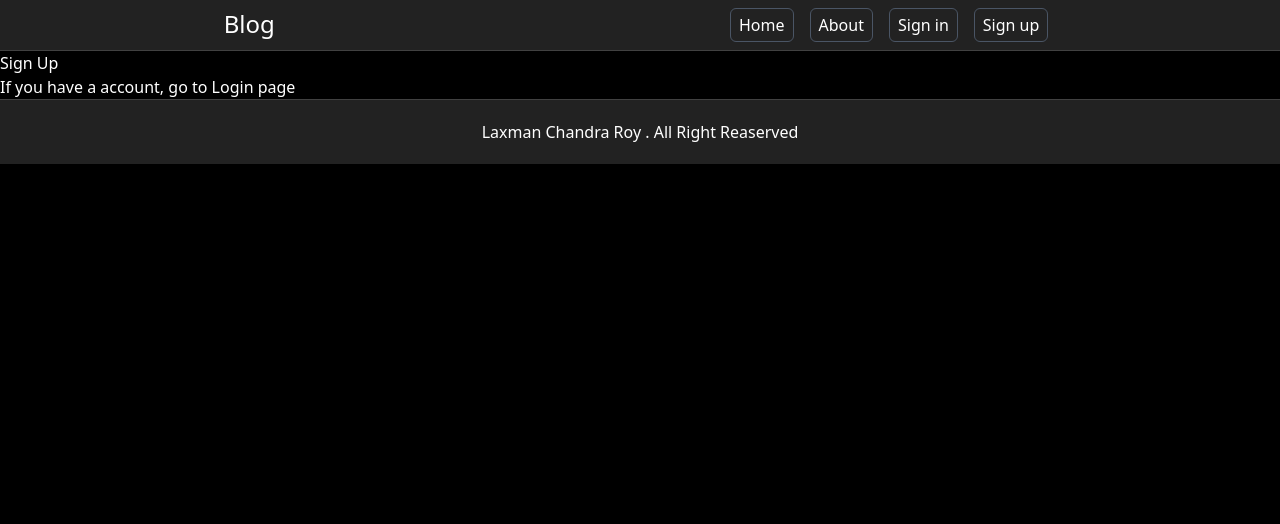
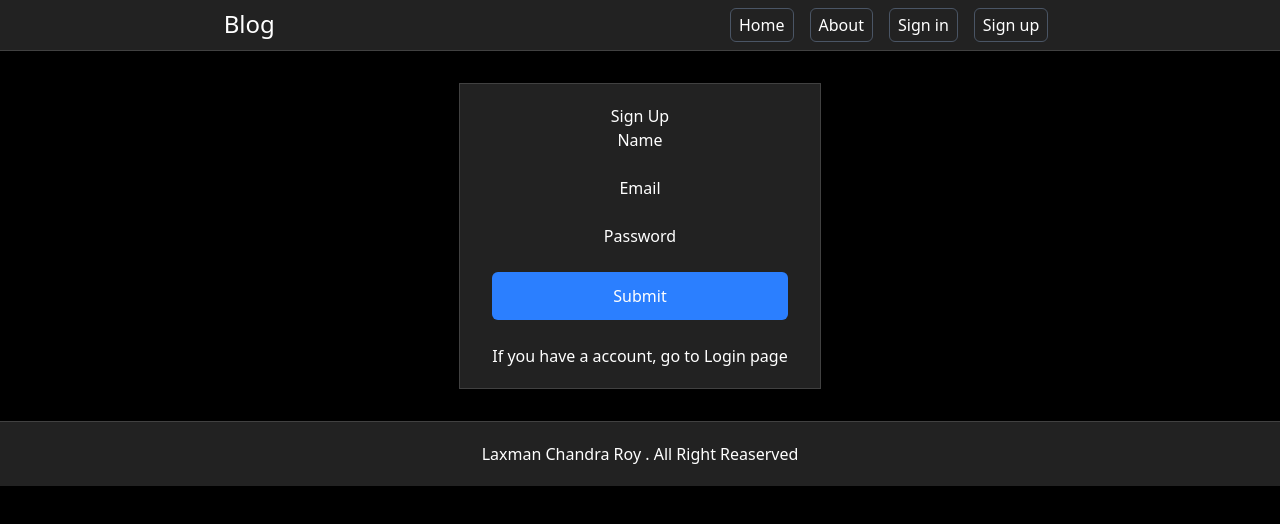
Before and after one commit to laxmancroy/blog-app, a Next.js app: page /signup in a window 1280 px wide. Shown: the top 524 px of the page. Built offline with nearby package versions, Linux system fonts and the light colour scheme.

Commit message:
added signup page boilerplate

```diff
--- a/app/signin/page.tsx
+++ b/app/signin/page.tsx
@@ -3,9 +3,9 @@ import Link from 'next/link';
 export default function Signin() {
     return (
         <div className="w-full text-center my-6">
-            <div className="bg-foreground inline-block text-white rounded-md px-8 py-5">
+            <div className="bg-foreground inline-block text-white rounded-md px-8 py-5 border-[1px] border-border">
                 <h2 className="text-3xl mb-5">Sign In</h2>
-                <form>
+                <form className="my-9">
                     <label htmlFor="email">Email</label>
                     <br />
                     <input type="text" placeholder="Email" />
@@ -13,6 +13,8 @@ export default function Signin() {
                     <label htmlFor="password">Password</label>
                     <br />
                     <input type="password" placeholder="Password" />
+                    <br />
+                    <input type="submit" value="Submit" className="bg-blue-600 text-white w-full py-3 rounded-md" />
                 </form>
                 <p className="block mt-8">If you are not a member, please <Link href="/signup">sign up</Link> first.</p>
             </div>
--- a/app/signup/page.tsx
+++ b/app/signup/page.tsx
@@ -2,9 +2,26 @@ import Link from 'next/link';
 
 export default function Signup() {
     return (
-        <div>
-            <h2>Sign Up</h2>
-            <p>If you have a account, go to <Link href="/signin">Login</Link> page</p>
+        <div className="w-full text-center">
+            <div className="inline-block bg-foreground border-[1px] border-border my-8 px-8 py-5">
+                <h2>Sign Up</h2>
+                <form>
+                    <label htmlFor="name">Name</label>
+                    <br />
+                    <input type="text" />
+                    <br />
+                    <label htmlFor="email">Email</label>
+                    <br />
+                    <input type="text" />
+                    <br />
+                    <label htmlFor="password">Password</label>
+                    <br />
+                    <input type="text" />
+                    <br />
+                    <input type="submit" value="Submit" className="bg-blue-500 text-white w-full rounded-md py-3" />
+                </form>
+                <p className="mt-6">If you have a account, go to <Link href="/signin">Login</Link> page</p>
+            </div>
         </div>
     )
 }
```
